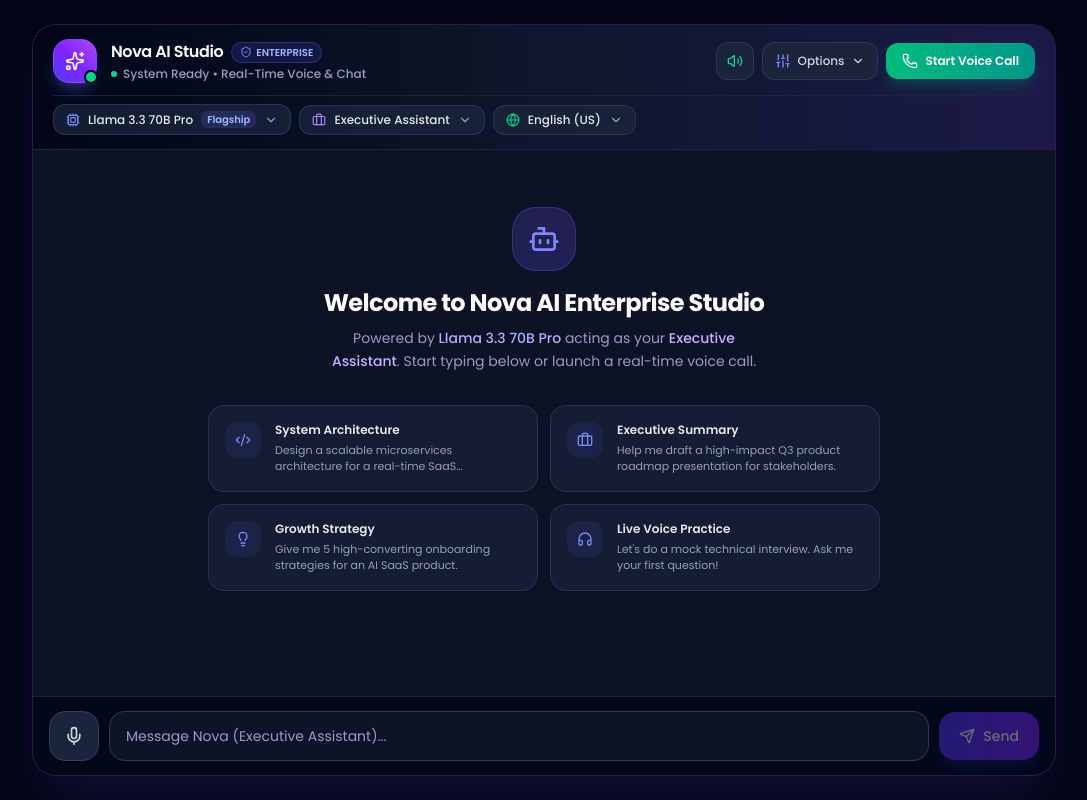
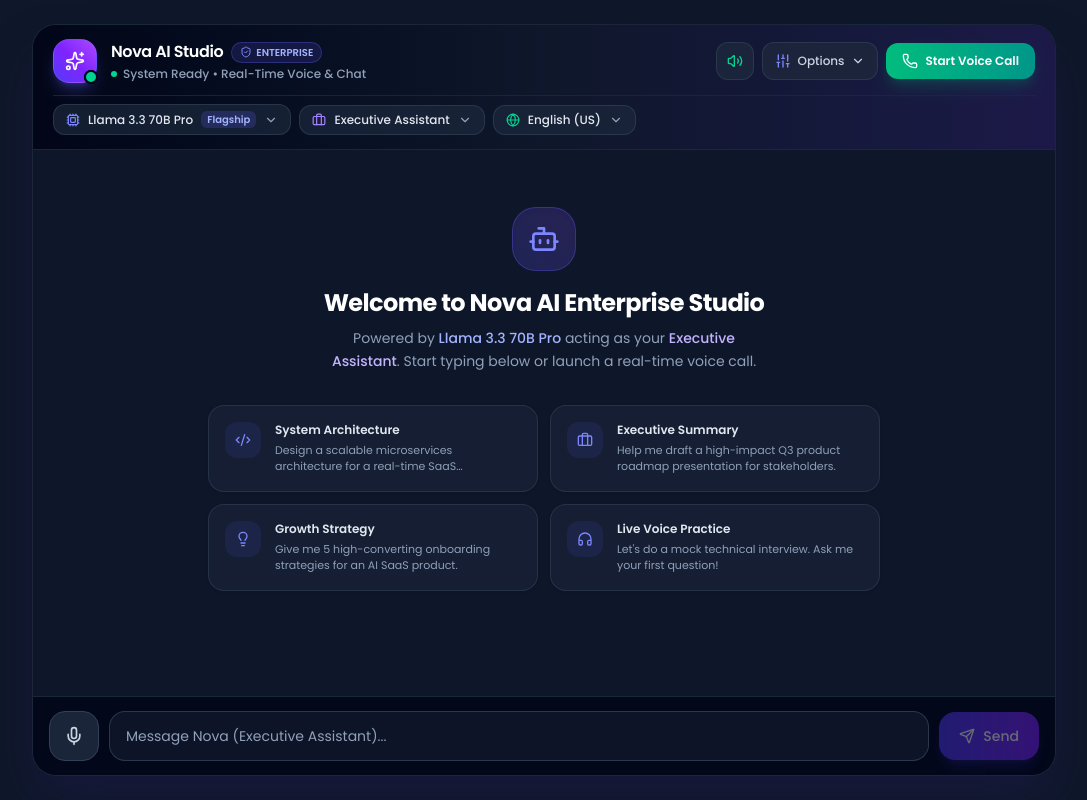
Before and after one commit to Azeef-dev/Nova-Ai, a Next.js app: page / in a window 1280 px wide. Shown: the whole page, without its empty margins (96-1183 px from the left). Built offline with nearby package versions, Linux system fonts and the light colour scheme.

Commit message:
Update background color and scrollbar styles in globals.css

```diff
--- a/src/app/globals.css
+++ b/src/app/globals.css
@@ -1,7 +1,7 @@
 @import "tailwindcss";
 
 :root {
-  --background: #020617;
+  --background: #0f172a;
   --foreground: #f8fafc;
 }
 
@@ -10,10 +10,15 @@
   --color-foreground: var(--foreground);
 }
 
+html,
 body {
-  background: var(--background);
+  height: 100%;
+  width: 100%;
+  margin: 0;
+  padding: 0;
+  background: #0f172a;
   color: var(--foreground);
-  overflow-x: hidden;
+  overflow: hidden;
 }
 
 ::-webkit-scrollbar {
@@ -22,14 +27,14 @@ body {
 }
 
 ::-webkit-scrollbar-track {
-  background: rgba(15, 23, 42, 0.4);
+  background: rgba(15, 23, 42, 0.3);
 }
 
 ::-webkit-scrollbar-thumb {
-  background: rgba(71, 85, 105, 0.5);
+  background: rgba(99, 102, 241, 0.35);
   border-radius: 9999px;
 }
 
 ::-webkit-scrollbar-thumb:hover {
-  background: rgba(99, 102, 241, 0.7);
+  background: rgba(99, 102, 241, 0.65);
 }
```
